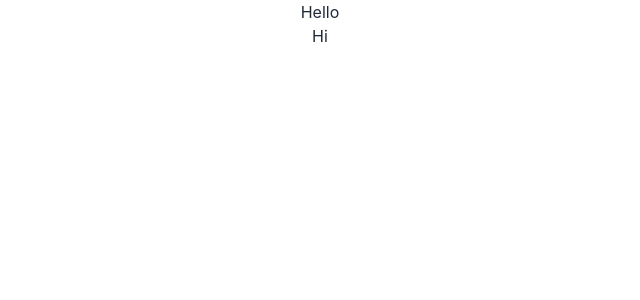
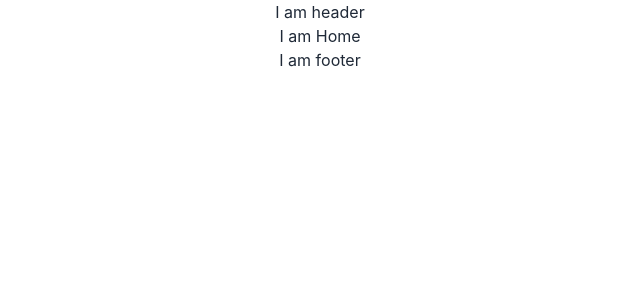
Before and after one commit to AMAscientist5/consultancy-service-client-repo, a React (Create React App) app: page / in a window 1280 px wide. Shown: the top 300 px of the page, without its empty margins (320-960 px from the left). Built offline with nearby package versions, Linux system fonts and the light colour scheme.

Commit message:
main layout designis done

```diff
--- a/package.json
+++ b/package.json
@@ -12,6 +12,7 @@
     "react": "^18.2.0",
     "react-bootstrap": "^2.6.0",
     "react-dom": "^18.2.0",
+    "react-router-dom": "^6.4.3",
     "react-scripts": "5.0.1",
     "web-vitals": "^2.1.4"
   },
--- a/src/App.js
+++ b/src/App.js
@@ -5,7 +5,6 @@ import router from "./Router/Routes/Routes";
 function App() {
   return (
     <div className="App">
-      <h2>Hello</h2>
       <RouterProvider router={router}></RouterProvider>
     </div>
   );
--- a/src/Layout/Main.js
+++ b/src/Layout/Main.js
@@ -1,9 +1,14 @@
 import React from "react";
+import { Outlet } from "react-router-dom";
+import Footer from "../Pages/Shared/Footer/Footer";
+import Header from "../Pages/Shared/Header/Header";
 
 const Main = () => {
   return (
     <div>
-      <h2>Hi</h2>
+      <Header></Header>
+      <Outlet></Outlet>
+      <Footer></Footer>
     </div>
   );
 };
```
Also changed, not shown: 1 other file (tests, documents, lock files or other folders).
